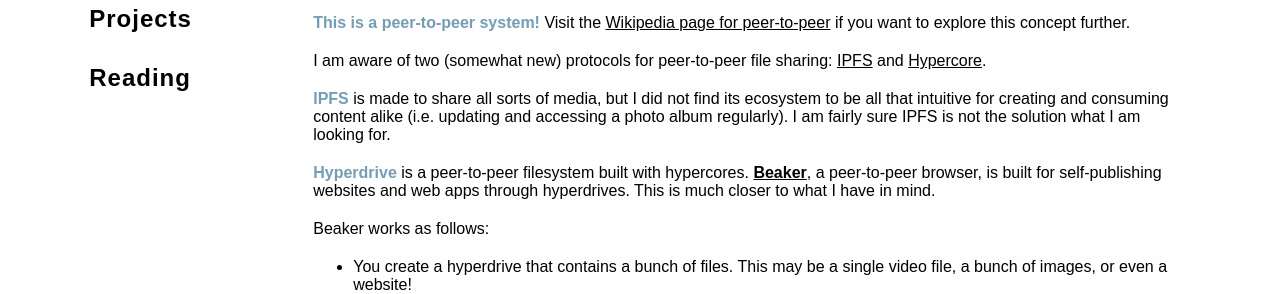
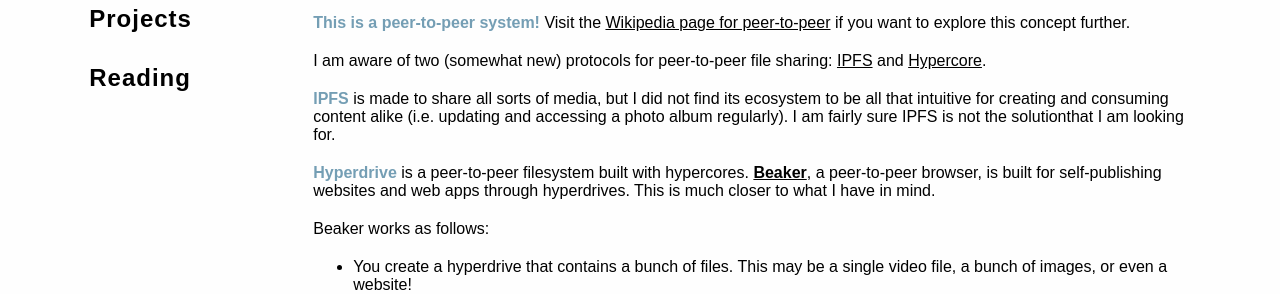
Before and after one commit to dasanchez/dasanchez.github.io, a Jekyll site: the page built from posts/p2p-photo-album.md, in a window 1280 px wide and 900 px high, scrolled down 5293 px. Shown: the part 170-464 px from the top of the window. Built offline with Jekyll 4.4.1, drawn with Linux system fonts in a browser that asks for light colours; the repository's description, which GitHub fills in, is left out; our own code applies the rules of GitHub Pages for plain Markdown files.

Commit message:
FIxed typo

```diff
--- a/posts/p2p-photo-album.md
+++ b/posts/p2p-photo-album.md
@@ -79,7 +79,7 @@
 
 I am aware of two (somewhat new) protocols for peer-to-peer file sharing: [IPFS](https://ipfs.io/) and [Hypercore](https://hypercore-protocol.org/).
 
-**IPFS** is made to share all sorts of media, but I did not find its ecosystem to be all that intuitive for creating and consuming content alike (i.e. updating and accessing a photo album regularly). I am fairly sure IPFS is not the solution what I am looking for.
+**IPFS** is made to share all sorts of media, but I did not find its ecosystem to be all that intuitive for creating and consuming content alike (i.e. updating and accessing a photo album regularly). I am fairly sure IPFS is not the solutionthat I am looking for.
 
 **Hyperdrive** is a peer-to-peer filesystem built with hypercores. **[Beaker](https://beakerbrowser.com/)**, a peer-to-peer browser, is built for self-publishing websites and web apps through hyperdrives. This is much closer to what I have in mind.
 
```
